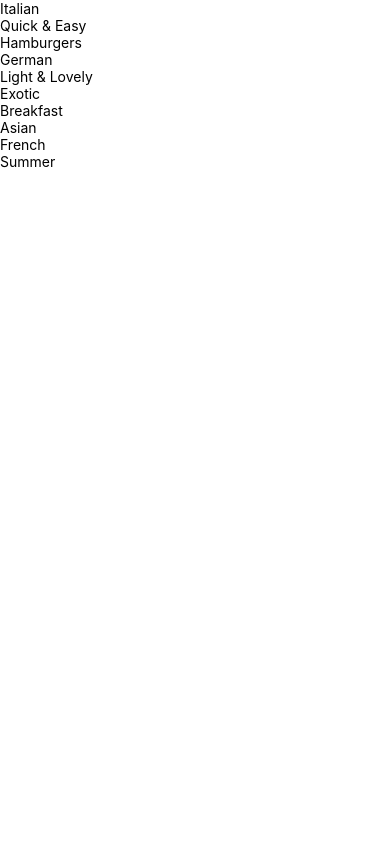
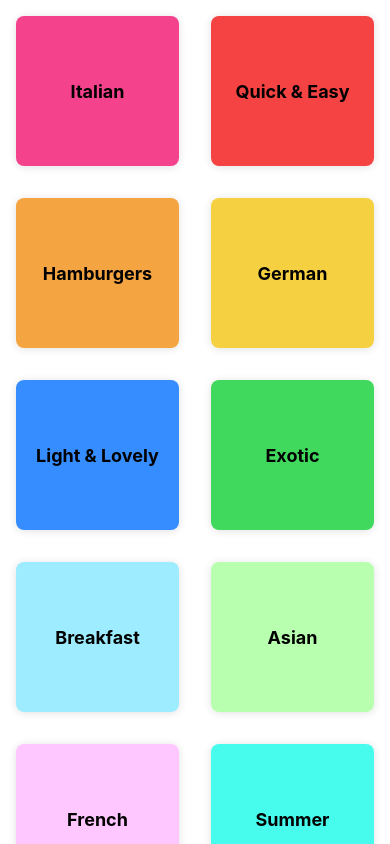
Before and after one commit to Kashyap2424/React-Native-The-Practical-Guide-2022-Third-Application, a React Native app: screen / in a window 390 px wide. Built offline with nearby package versions, Linux system fonts and the light colour scheme.

Commit message:
Displaying items in a grid.

```diff
--- a/App.js
+++ b/App.js
@@ -1,9 +1,15 @@
 import { StyleSheet } from "react-native";
+import { StatusBar } from "expo-status-bar";
 
 import CategoriesScreen from "./Screens/CategoriesScreen";
 
 export default function App() {
-  return <CategoriesScreen />;
+  return (
+    <>
+      <StatusBar style="light" />
+      <CategoriesScreen />
+    </>
+  );
 }
 
 const styles = StyleSheet.create({});
--- a/Components/CategoryGridTile.js
+++ b/Components/CategoryGridTile.js
@@ -1,11 +1,17 @@
-import { StyleSheet, View, Text, Pressable } from "react-native";
+import { StyleSheet, View, Text, Pressable, Platform } from "react-native";
 
 const CategoryGridTile = ({ title, color }) => {
   return (
-    <View>
-      <Pressable>
-        <View>
-          <Text>{title}</Text>
+    <View style={styles.gridItem}>
+      <Pressable
+        android_ripple={{ color: "#ccc" }}
+        style={({ pressed }) => [
+          styles.button,
+          pressed ? styles.buttonPressed : null,
+        ]}
+      >
+        <View style={[styles.innerContainer, { backgroundColor: color }]}>
+          <Text style={styles.title}>{title}</Text>
         </View>
       </Pressable>
     </View>
@@ -14,4 +20,35 @@
 
 export default CategoryGridTile;
 
-const styles = StyleSheet.create({});
+const styles = StyleSheet.create({
+  gridItem: {
+    flex: 1,
+    margin: 16,
+    height: 150,
+    borderRadius: 8,
+    elevation: 4,
+    backgroundColor: "#fff",
+    shadowOffset: { width: 0, height: 1 },
+    shadowColor: "#000",
+    shadowRadius: 8,
+    shadowOpacity: 0.12,
+    overflow: Platform.OS === "android" ? "hidden" : "visible",
+  },
+  button: {
+    flex: 1,
+  },
+  buttonPressed: {
+    opacity: 0.5,
+  },
+  innerContainer: {
+    flex: 1,
+    padding: 16,
+    borderRadius: 8,
+    justifyContent: "center",
+    alignItems: "center",
+  },
+  title: {
+    fontSize: 18,
+    fontWeight: "bold",
+  },
+});
--- a/Screens/CategoriesScreen.js
+++ b/Screens/CategoriesScreen.js
@@ -11,13 +11,12 @@
 
 const CategoriesScreen = () => {
   return (
-    <View>
-      <FlatList
-        data={CATEGORIES}
-        keyExtractor={(item) => item.id}
-        renderItem={renderCategoryItem}
-      />
-    </View>
+    <FlatList
+      data={CATEGORIES}
+      keyExtractor={(item) => item.id}
+      renderItem={renderCategoryItem}
+      numColumns={2}
+    />
   );
 };
 
--- a/app.json
+++ b/app.json
@@ -5,6 +5,7 @@
     "version": "1.0.0",
     "orientation": "portrait",
     "icon": "./assets/icon.png",
+    "backgroundColor": "#24180f",
     "userInterfaceStyle": "light",
     "splash": {
       "image": "./assets/splash.png",
@@ -14,9 +15,7 @@
     "updates": {
       "fallbackToCacheTimeout": 0
     },
-    "assetBundlePatterns": [
-      "**/*"
-    ],
+    "assetBundlePatterns": ["**/*"],
     "ios": {
       "supportsTablet": true
     },
```
